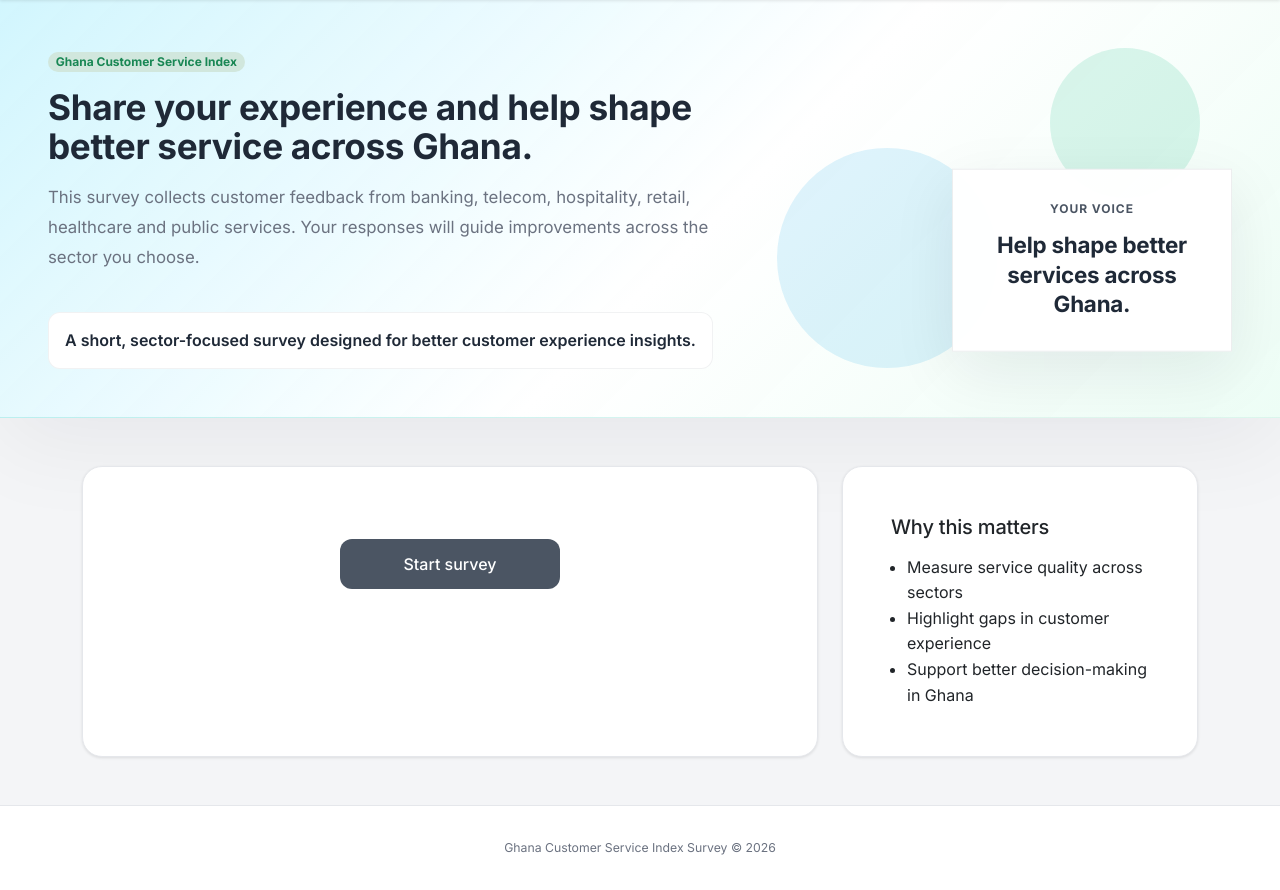
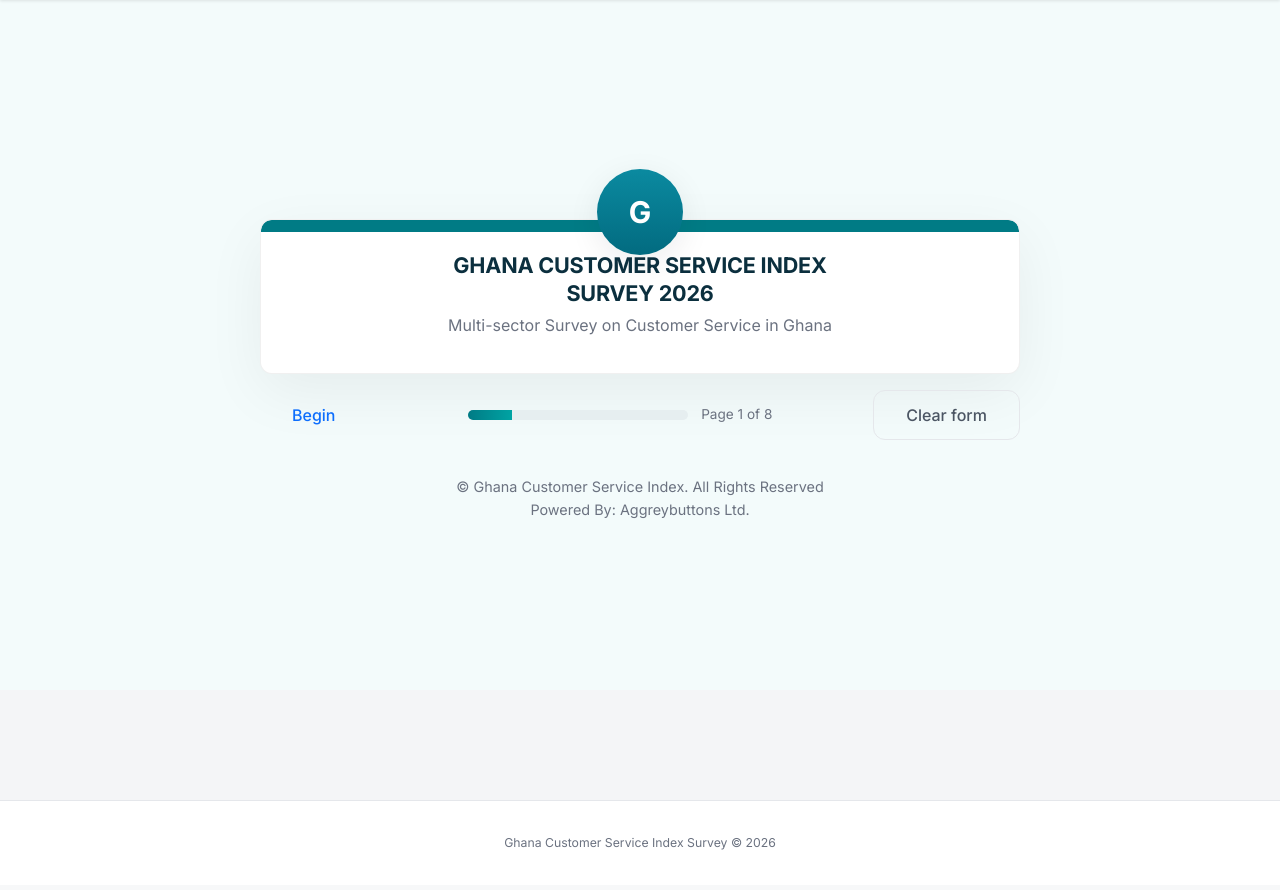
Before and after one commit to simon-aggreybuttons/survey, a Django app: page /survey/ in a window 1280 px wide. Shown: the part 59-949 px from the top of the page. After the commit the page ends 909 px from the top, so only its background shows below. Run offline with Django 5.2, Linux system fonts and the light colour scheme; data that the repository does not hold is empty.

Commit message:
UI: redesign start home page to Messenger-style landing

```diff
--- a/static/css/style.css
+++ b/static/css/style.css
@@ -1275,6 +1275,43 @@
   }
 }
 
+/* Start landing card (screenshot-inspired) */
+.start-landing {
+  min-height: calc(100vh - 110px);
+  display: flex;
+  align-items: center;
+  justify-content: center;
+  background: #f3fbfb;
+  padding: 3.5rem 1rem;
+}
+.start-landing__inner {
+  width: 100%;
+  max-width: 760px;
+  text-align: center;
+}
+.brand-badge { display:flex; justify-content:center; margin-bottom: -36px; }
+.brand-badge__circle {
+  width:86px; height:86px; border-radius:999px; background:linear-gradient(180deg,#0b8aa0,#026b80); display:grid; place-items:center; box-shadow:0 8px 32px rgba(6,22,41,0.08);
+}
+.brand-initials { color:white; font-weight:700; font-size:30px; }
+.home-card { background:white; border-radius:12px; overflow:hidden; border:1px solid rgba(0,0,0,0.06); box-shadow:0 18px 60px rgba(2,6,23,0.06); }
+.home-card__top { height:12px; background:#007b85; border-top-left-radius:10px; border-top-right-radius:10px; }
+.home-card__body { padding:1.15rem 1.25rem 1.4rem; }
+.home-title { font-size:1.35rem; font-weight:700; margin:0 0 6px; color: #0b2f3e; }
+.home-sub { color: var(--secondary-text); margin:0 0 0.75rem; }
+.home-controls { display:flex; align-items:center; justify-content:space-between; gap:1rem; margin-top:1rem; }
+.home-controls form { margin:0; }
+.home-progress { display:flex; align-items:center; gap:0.8rem; }
+.home-progress__bar { width:220px; height:10px; background:#e6eef0; border-radius:999px; overflow:hidden; }
+.home-progress__fill { height:100%; background:linear-gradient(90deg,#007b85,#00a3a3); }
+.home-progress__meta { font-size:0.85rem; color:var(--secondary-text); }
+.home-footer { margin-top:2.2rem; font-size:0.9rem; color:var(--secondary-text); }
+
+@media (max-width:700px) {
+  .home-controls { flex-direction:column; gap:0.6rem; }
+  .home-progress__bar { width:160px; }
+}
+
 /* ============================================
    UTILITY CLASSES
    ============================================ */
--- a/survey/templates/survey/start.html
+++ b/survey/templates/survey/start.html
@@ -4,61 +4,32 @@
 {% block wrapper_class %}survey-wrapper survey-wrapper--wide{% endblock %}
 
 {% block content %}
-<div class="start-page">
-  <section class="start-hero">
-    <div class="container-fluid py-5 py-lg-6 px-3 px-lg-5">
-      <div class="row align-items-center gy-5">
-        <div class="col-xl-7">
-          <span class="badge rounded-pill bg-success-subtle text-success mb-3">Ghana Customer Service Index</span>
-          <h1 class="hero-title">Share your experience and help shape better service across Ghana.</h1>
-          <p class="hero-copy">This survey collects customer feedback from banking, telecom, hospitality, retail, healthcare and public services. Your responses will guide improvements across the sector you choose.</p>
-          <div class="hero-benefits row g-3 mt-4">
-            <div class="col-sm-12">
-              <div class="feature-pill">A short, sector-focused survey designed for better customer experience insights.</div>
-            </div>
-          </div>
-        </div>
-        <div class="col-xl-5 text-center">
-          <div class="hero-graphic">
-            <div class="hero-circle hero-circle-1"></div>
-            <div class="hero-circle hero-circle-2"></div>
-            <div class="hero-card-sm">
-              <span class="hero-card-label">Your voice</span>
-              <h2 class="hero-card-title">Help shape better services across Ghana.</h2>
-            </div>
-          </div>
-        </div>
+<div class="start-landing">
+  <div class="start-landing__inner">
+    <div class="brand-badge">
+      <div class="brand-badge__circle">
+        <span class="brand-initials">G</span>
       </div>
     </div>
-  </section>
 
-  <section class="start-content container py-4 py-lg-5">
-    <div class="row g-4">
-      <div class="col-lg-8">
-        <div class="survey-card card h-100">
-          <div class="card-body">
-            <form method="post" class="start-form">
-              {% csrf_token %}
-              <div class="d-flex justify-content-center">
-                <button class="btn btn-success btn-lg" type="submit">Start survey</button>
-              </div>
-            </form>
-          </div>
-        </div>
-      </div>
-      <div class="col-lg-4">
-        <div class="survey-card card h-100">
-          <div class="card-body">
-            <h2 class="h5 mb-3">Why this matters</h2>
-            <ul class="mb-0 ps-3">
-              <li>Measure service quality across sectors</li>
-              <li>Highlight gaps in customer experience</li>
-              <li>Support better decision-making in Ghana</li>
-            </ul>
-          </div>
-        </div>
+    <div class="home-card">
+      <div class="home-card__top"></div>
+      <div class="home-card__body">
+        <h1 class="home-title">GHANA CUSTOMER SERVICE INDEX<br> SURVEY 2026</h1>
+        <p class="home-sub">Multi-sector Survey on Customer Service in Ghana</p>
       </div>
     </div>
-  </section>
+
+    <div class="home-controls">
+      <form method="post" class="d-inline">{% csrf_token %}<button class="btn btn-outline-primary" type="submit">Begin</button></form>
+      <div class="home-progress">
+        <div class="home-progress__bar"><div class="home-progress__fill" style="width:20%"></div></div>
+        <div class="home-progress__meta">Page 1 of 8</div>
+      </div>
+      <a class="btn btn-outline-secondary" href="#">Clear form</a>
+    </div>
+
+    <div class="home-footer">© Ghana Customer Service Index. All Rights Reserved<br>Powered By: Aggreybuttons Ltd.</div>
+  </div>
 </div>
 {% endblock %}
```
